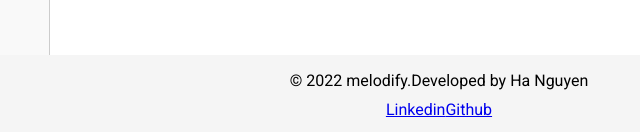
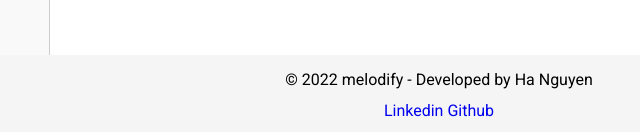
Before and after one commit to vietha3110/melodify, a React (Create React App) app in the folder react-app/: page / in a window 1280 px wide. Shown: the part 1345-1477 px from the top of the page, without its empty margins (201-841 px from the left). Built offline with nearby package versions, Linux system fonts and the light colour scheme; no server answers.

Commit message:
Added basic css to style footer.

```diff
--- a/react-app/src/components/Footer.js
+++ b/react-app/src/components/Footer.js
@@ -4,17 +4,14 @@ const Footer = () => {
         <div className="footer-main">
             <div className="footer-label">
                 <span>
-                    © 2022 melodify.
-                </span>
-                <span>
-                    Developed by Ha Nguyen
+                    © 2022 melodify - Developed by Ha Nguyen
                 </span>
             </div>
             <div className="footer-link">
-                <a href="https://www.linkedin.com/in/havietng/">
+                <a href="https://www.linkedin.com/in/havietng/" style={{margin: "2px 2px 0px 2px", textDecoration:"#000"}}>
                     Linkedin
                 </a>
-                <a href="https://github.com/vietha3110">
+                <a href="https://github.com/vietha3110" style={{margin: "2px 2px 0px 2px", textDecoration:"#000"}}>
                     Github
                 </a>
             </div>
--- a/react-app/src/components/stylesheet/app.css
+++ b/react-app/src/components/stylesheet/app.css
@@ -1295,3 +1295,7 @@ animation-name: quiet;
     justify-content: center;
     padding: 5px;
 }
+
+.footer-link > a:visited {
+    text-decoration: #000;
+}
```
